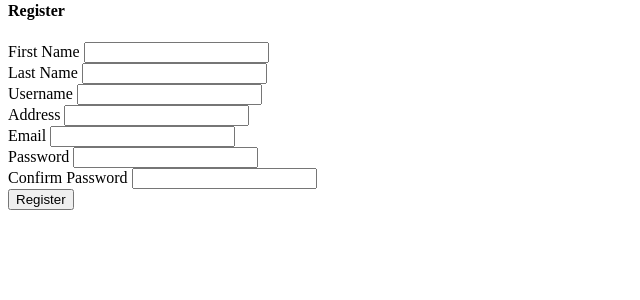
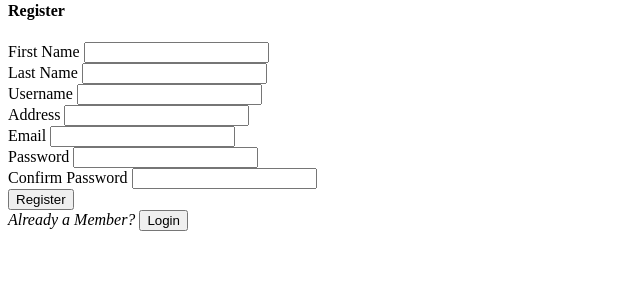
Before and after one commit to SumanMarahatha7/Book-Driving-Center, a Django app: page /accounts/register in a window 1280 px wide. Shown: the part 139-439 px from the top of the page, without its empty margins (0-640 px from the left). Run offline with Django 3.2, Linux system fonts and the light colour scheme.

Commit message:
added requirements.txt file

```diff
--- a/templates/accounts/register.html
+++ b/templates/accounts/register.html
@@ -44,6 +44,9 @@
                 <input type="submit" value="Register" class="btn btn-secondary btn-block">
               </form>
             </div>
+            <div class="register-lower">
+              <i>Already a Member? <button onclick="window.location.href = '{% url 'login' %}';">Login</button></i>
+            </div>
           </div>
   </section>
 
--- a/templates/listings/listing.html
+++ b/templates/listings/listing.html
@@ -150,7 +150,7 @@
             </div>
             <div class="form-group">
               <label for="email" class="col-form-label">Email:</label>
-              <input type="email" name="email" class="form-control" {% if user.is_authenticated %} value="{{user.mail}}" {% endif%} required>
+              <input type="email" name="email" class="form-control" {% if user.is_authenticated %} value="{{user.email}}" {% endif%} required>
             </div>
               <div class="form-group">
                 <label for="datetime" class="col-form-label">Date & Time:</label>
```
Also changed, not shown: requirements.txt (added, +26 -0 lines).
